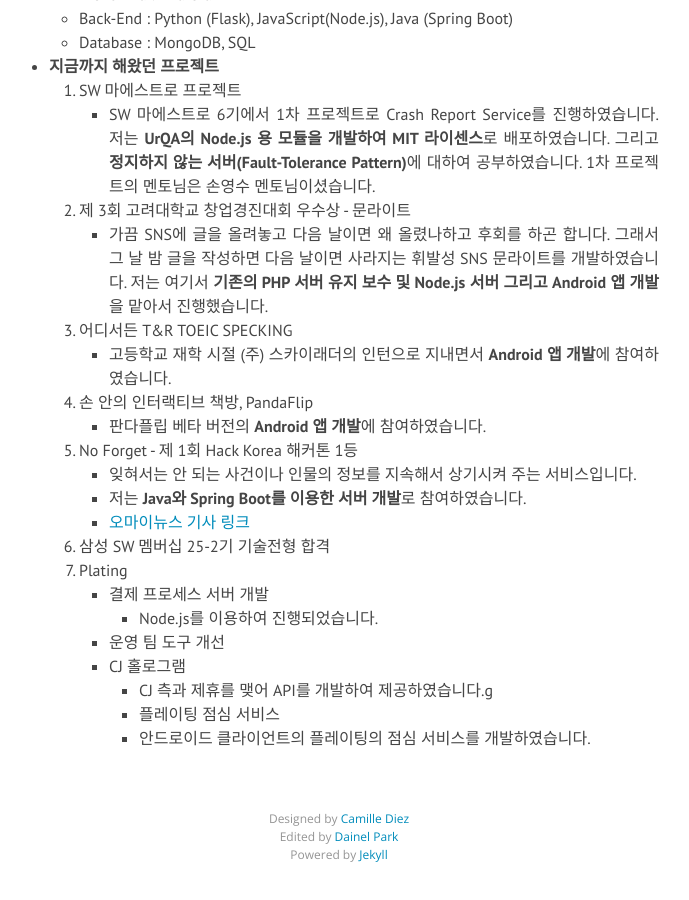
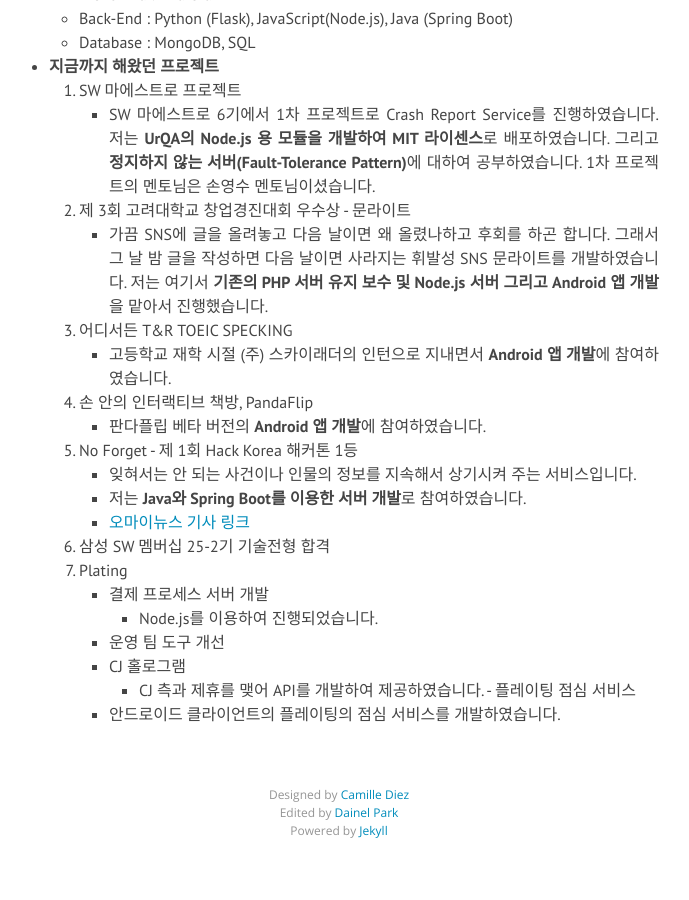
Before and after one commit to DainelPark/dainelpark.github.io, a Jekyll site: the page built from about.md, in a window 1280 px wide and 900 px high, scrolled down 1708 px. Shown: the whole window, without its empty margins (301-990 px from the left). Built offline with Jekyll 4.4.1, drawn with Linux system fonts in a browser that asks for light colours; nearby versions of some CDN libraries; after the commit the page ends 2584 px from its top, so only the background shows below that.

Commit message:
자기소개 수정

```diff
--- a/about.md
+++ b/about.md
@@ -47,6 +47,6 @@
 			- Node.js를 이용하여 진행되었습니다.
 		- 운영 팀 도구 개선
 		- CJ 홀로그램
-			- CJ 측과 제휴를 맺어 API를 개발하여 제공하였습니다.g
-      - 플레이팅 점심 서비스
-          - 안드로이드 클라이언트의 플레이팅의 점심 서비스를 개발하였습니다.
+			- CJ 측과 제휴를 맺어 API를 개발하여 제공하였습니다.
+	- 플레이팅 점심 서비스
+		- 안드로이드 클라이언트의 플레이팅의 점심 서비스를 개발하였습니다.
```
